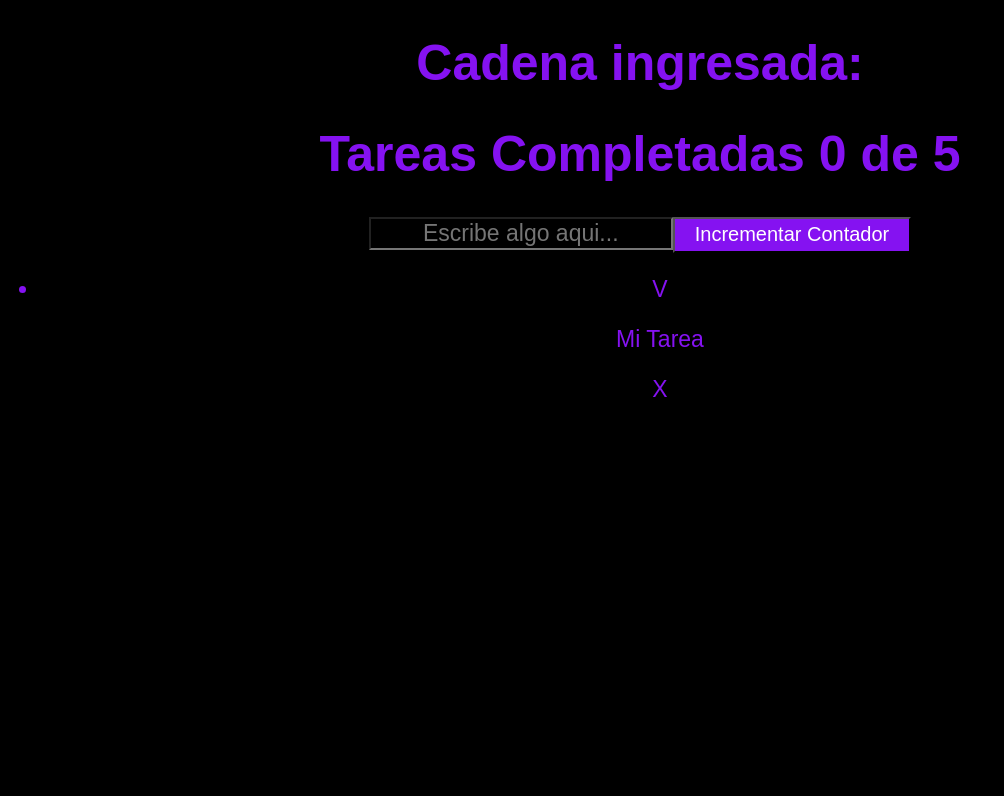
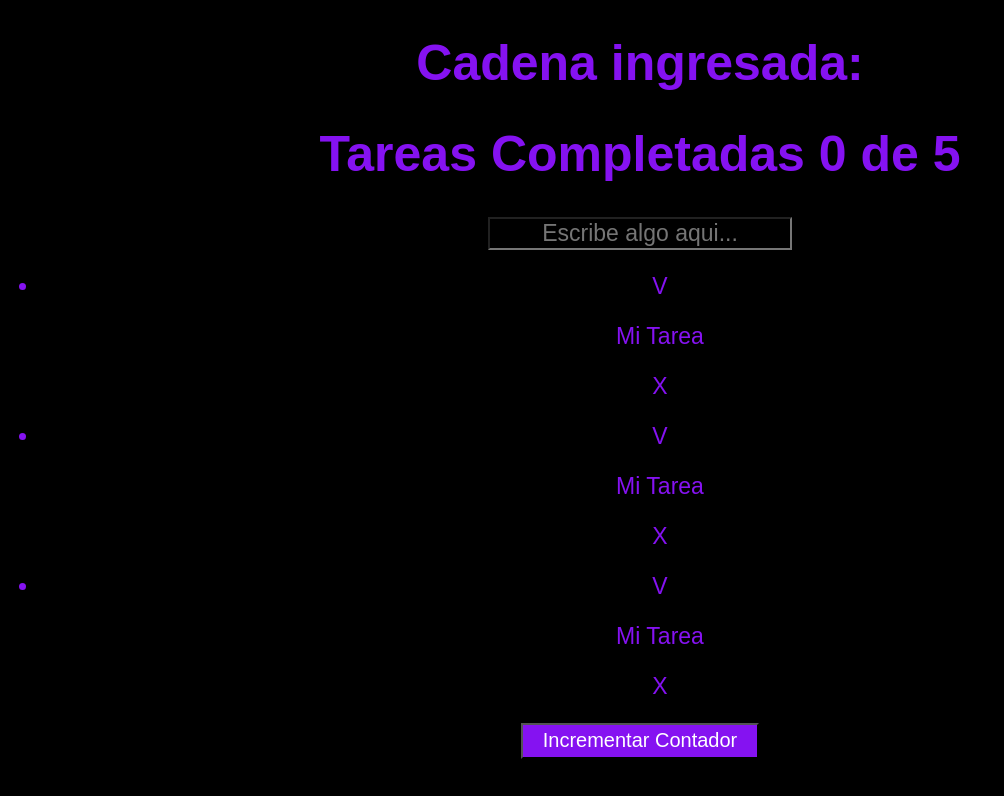
Before and after one commit to llMech/Bases-en-React, a React (Create React App) app: page / in a window 1280 px wide. Shown: the top 796 px of the page, without its empty margins (0-1004 px from the left). Built offline with nearby package versions, Linux system fonts and the light colour scheme.

Commit message:
cambios con useEffect

```diff
--- a/src/App.js
+++ b/src/App.js
@@ -1,5 +1,5 @@
 import './App.css';
-import { useState } from 'react';
+import { useEffect, useState } from 'react';
 import { Tareas } from './Tarea.js';
 
 function App() {
@@ -7,6 +7,11 @@ function App() {
 
   const [click, setclick] = useState(0);
   const [cadena, setcadena] = useState('');
+
+  useEffect(() => {
+    console.log('El contador ha cambiado a:', click);
+  }, [click])
+
 
   const manejarclick = () => {
     setclick(prev => prev + 1);
@@ -23,8 +28,10 @@ function App() {
       <Titulo2 texto={cadena} />
       <Titulo contador={click} />
       <Barra alCambiar={manejarEscritura} />
+      <Tareas />
+      <Tareas />
+      <Tareas />
       <Boton alHacerClick={manejarclick} />
-      <Tareas />
     </>
   );
 }
```
